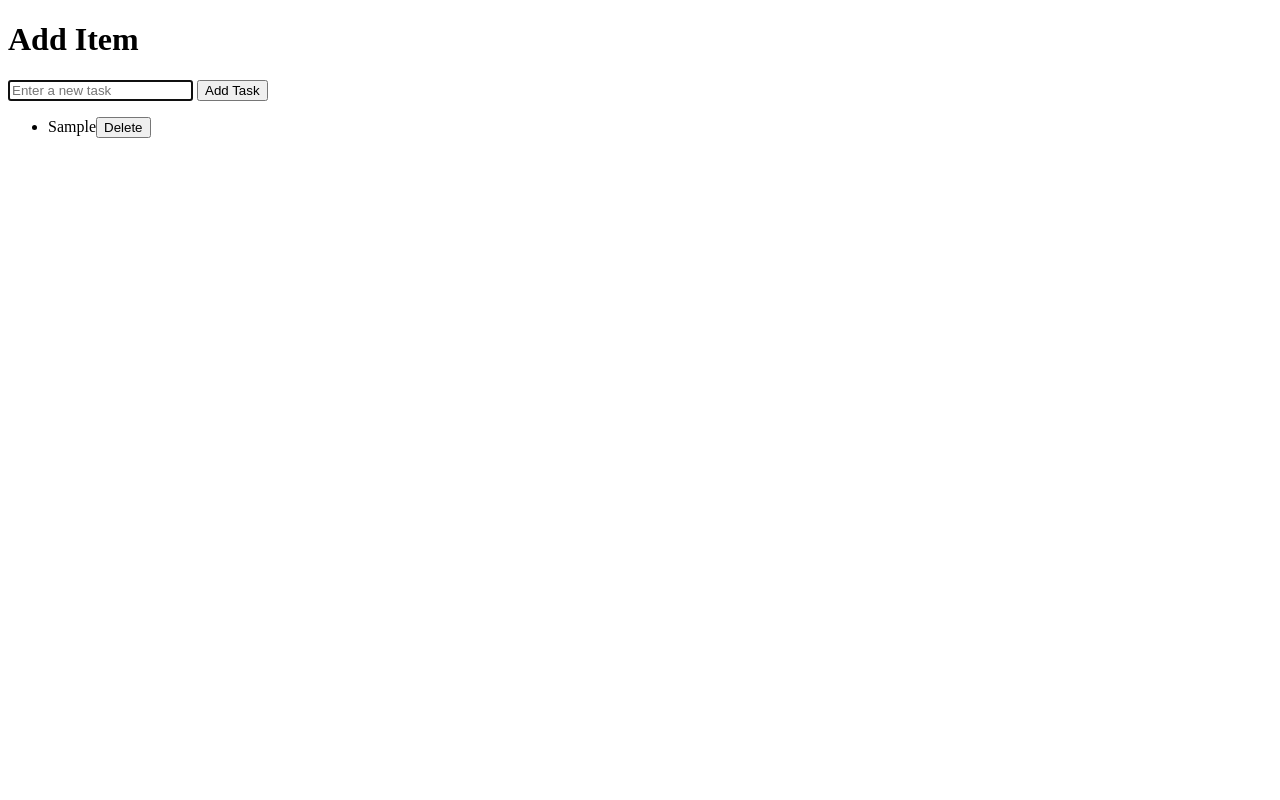
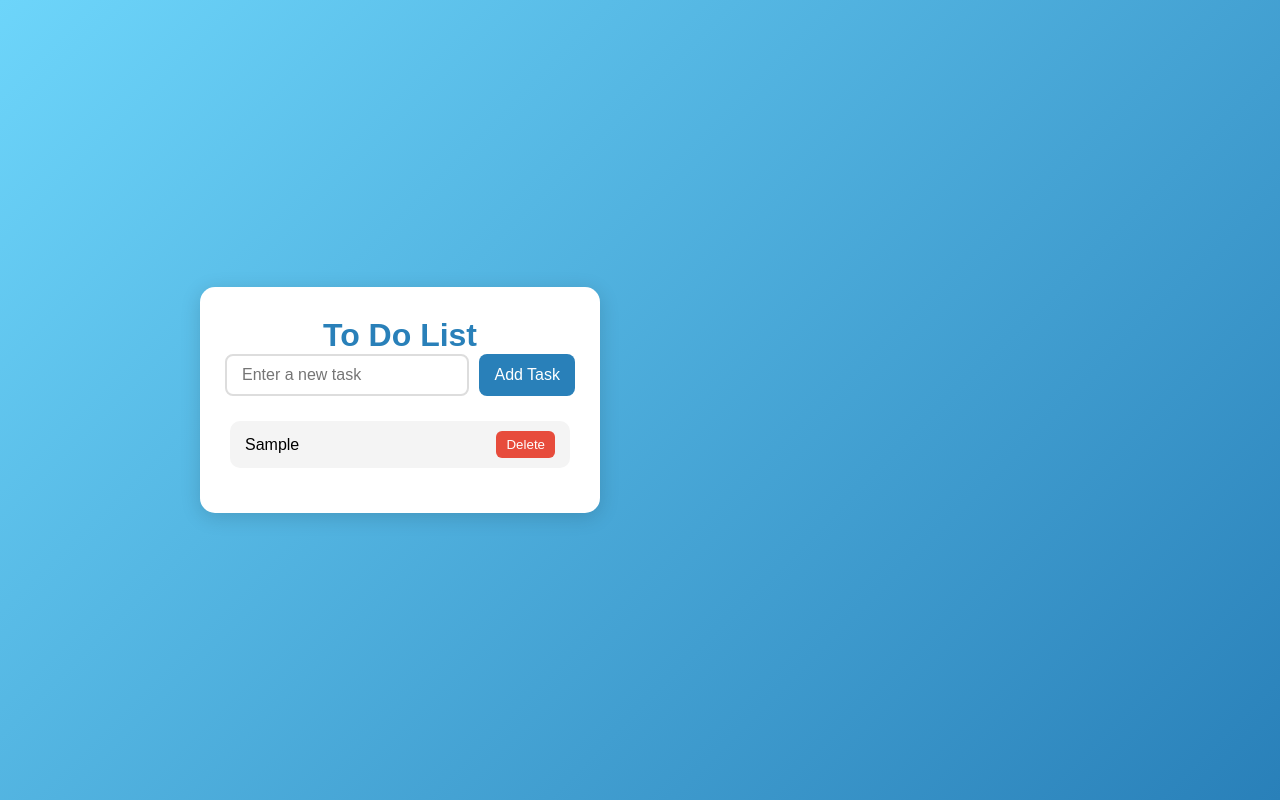
Before and after one commit to ahmedomaracs/To-do-List-with-Vanilla.js, a plain HTML site: page index.html in a window 1280 px wide. Both pictures are taken after typing "Sample" into the empty fields and a click on the button "Add Task". Drawn offline with Linux system fonts and the light colour scheme.

Commit message:
Initial commit - added to-do list project

```diff
--- a/index.html
+++ b/index.html
@@ -8,8 +8,8 @@
 </head>
 <body>
     <div class="container">
-        <h1>Add Item</h1>
-        <div class="addItem" style="justify-content: center;">
+        <h1>To Do List</h1>
+        <div class="input-section" style="justify-content: center;">
            <input type="text" id="task-input" placeholder="Enter a new task">
             <button id="add-btn">Add Task</button>
         </div>
--- a/style.css
+++ b/style.css
@@ -1,5 +1,110 @@
+* {
+    box-sizing: border-box;
+    margin: 0;
+    padding: 0;
+    font-family: "Poppins", sans-serif;
+}
+
+body {
+    background: linear-gradient(135deg, #6dd5fa, #2980b9);
+
+    height: 100vh;
+    width: 100vh;
+
+    display: flex;
+    align-items: center;
+    justify-content: center;
+}
+
+.container {
+    background: #fff;
+    border-radius: 15px;
+    padding: 30px 25px;
+    width: 100%;
+    max-width: 400px;
+    box-shadow: 0 4px 20px rgba(0, 0, 0, 0.15);
+    text-align: center;
+}
+
+.container h1 {
+    color: #2980b9;
+    margin-bottom: 20 px;
+}
+.input-section {
+  display: flex;
+  gap: 10px;
+  margin-bottom: 20px;
+}
+.input-section input {
+  flex: 1;
+  padding: 10px 15px;
+  border: 2px solid #ddd;
+  border-radius: 8px;
+  font-size: 16px;
+  outline: none;
+  transition: border-color 0.3s;
+}
+.input-section input:focus{
+    border: color #298;
+}
+.input-section button {
+  background-color: #2980b9;
+  color: white;
+  border: none;
+  border-radius: 8px;
+  padding: 10px 15px;
+  font-size: 16px;
+  cursor: pointer;
+  transition: background 0.3s;
+}
+
+.input-section button:hover {
+  background-color: #1a6491;
+}
+#task-list{
+ list-style: none;
+ text-align: left;
+ max-height: 300px;
+ padding: 5px;
+ overflow-y: auto;
+}
+.task {
+  background: #f4f4f4;
+  margin-bottom: 10px;
+  padding: 10px 15px;
+  border-radius: 10px;
+  display: flex;
+  justify-content: space-between;
+  align-items: center;
+  transition: transform 0.2s ease, background 0.3s ease;
+}
+
+.task:hover {
+  transform: scale(1.02);
+  background: #e9f5ff;
+}
+.task button {
+  background-color: #e74c3c;
+  color: white;
+  border: none;
+  padding: 6px 10px;
+  border-radius: 6px;
+  cursor: pointer;
+  transition: background 0.3s;
+}
+
+.task button:hover {
+  background-color: #c0392b;
+}
+
+::-webkit-scrollbar { width: 6px; }
+::-webkit-scrollbar-thumb { background: #ccc; border-radius: 10px; }
+
+
+
+
 .completed {
-  text-decoration: line-through;
-  color: gray;
-  opacity: 0.7;
+    text-decoration: line-through;
+    color: gray;
+    opacity: 0.7;
 }
```
